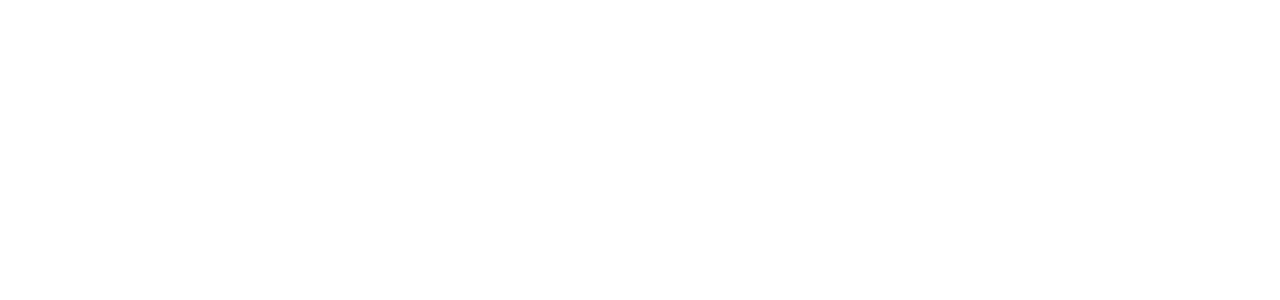
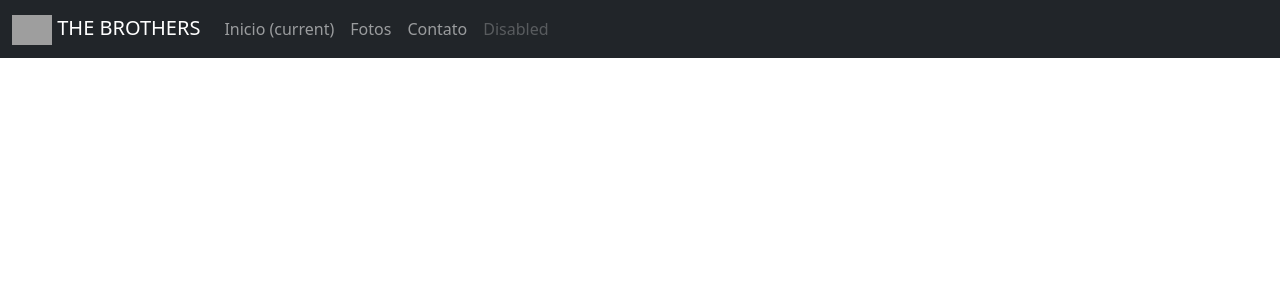
Before and after one commit to Dihhg/bootstrap, a PHP site: page / in a window 1280 px wide. Before the commit the part shown is empty. Shown: the top 300 px of the page. Run offline with PHP 8.4, Linux system fonts and the light colour scheme; grey boxes are pictures that could not be loaded.

Commit message:
navbar inserida

```diff
--- a/inc/footer.php
+++ b/inc/footer.php
@@ -5,4 +5,6 @@
 <script src="https://cdn.jsdelivr.net/npm/bootstrap@5.0.1/dist/js/bootstrap.bundle.min.js" integrity="sha384-gtEjrD/SeCtmISkJkNUaaKMoLD0//ElJ19smozuHV6z3Iehds+3Ulb9Bn9Plx0x4" crossorigin="anonymous"></script>
     <script src="https://cdn.jsdelivr.net/npm/@popperjs/core@2.9.2/dist/umd/popper.min.js" integrity="sha384-IQsoLXl5PILFhosVNubq5LC7Qb9DXgDA9i+tQ8Zj3iwWAwPtgFTxbJ8NT4GN1R8p" crossorigin="anonymous"></script>
     <script src="https://cdn.jsdelivr.net/npm/bootstrap@5.0.1/dist/js/bootstrap.min.js" integrity="sha384-Atwg2Pkwv9vp0ygtn1JAojH0nYbwNJLPhwyoVbhoPwBhjQPR5VtM2+xf0Uwh9KtT" crossorigin="anonymous"></script>
+</body>
+
 </html>
--- a/inc/header.php
+++ b/inc/header.php
@@ -1,5 +1,29 @@
-</body>
-
-<header>
-
-</header>
+<body>
+    <header>
+        <nav class="navbar navbar-expand-md navbar-dark bg-dark">
+            <div class="container-fluid">
+                <a class="navbar-brand" href="index.php">
+                    <img src="https://w7.pngwing.com/pngs/181/882/png-transparent-insurance-agent-house-real-estate-business-houses-silhouette-angle-logo-insurance.png" alt="logo" whidh="30px" height="30">
+                    THE BROTHERS</a>
+                <button class="navbar-toggler" type="button" data-bs-toggle="collapse" data-bs-target="#navbarNav" aria-controls="navbarNav" aria-expanded="false" aria-label="Toggle navigation">
+                    <span class="navbar-toggler-icon"></span>
+                </button>
+                <div class="collapse navbar-collapse" id="navbarNav">
+                    <ul class="navbar-nav ml-auto">
+                        <li class="nav-item active">
+                            <a class="nav-link" href="#">Inicio <span class="sr-only">(current)</span></a>
+                        </li>
+                        <li class="nav-item">
+                            <a class="nav-link" href="#">Fotos</a>
+                        </li>
+                        <li class="nav-item">
+                            <a class="nav-link" href="#">Contato</a>
+                        </li>
+                        <li class="nav-item">
+                            <a class="nav-link disabled" href="#" tabindex="-1" aria-disabled="true">Disabled</a>
+                        </li>
+                    </ul>
+                </div>
+            </div>
+        </nav>
+    </header>
--- a/index.php
+++ b/index.php
@@ -1,13 +1,3 @@
 <?php require_once("./inc/head.php"); ?>
 <?php require_once("./inc/header.php"); ?>
-
-<body>
-
 <?php require_once("./inc/footer.php"); ?>
-
-    <script src="https://cdn.jsdelivr.net/npm/bootstrap@5.0.1/dist/js/bootstrap.bundle.min.js" integrity="sha384-gtEjrD/SeCtmISkJkNUaaKMoLD0//ElJ19smozuHV6z3Iehds+3Ulb9Bn9Plx0x4" crossorigin="anonymous"></script>
-    <script src="https://cdn.jsdelivr.net/npm/@popperjs/core@2.9.2/dist/umd/popper.min.js" integrity="sha384-IQsoLXl5PILFhosVNubq5LC7Qb9DXgDA9i+tQ8Zj3iwWAwPtgFTxbJ8NT4GN1R8p" crossorigin="anonymous"></script>
-    <script src="https://cdn.jsdelivr.net/npm/bootstrap@5.0.1/dist/js/bootstrap.min.js" integrity="sha384-Atwg2Pkwv9vp0ygtn1JAojH0nYbwNJLPhwyoVbhoPwBhjQPR5VtM2+xf0Uwh9KtT" crossorigin="anonymous"></script>
-
-</body>
-</html>
```
Also changed, not shown: inc/img/logo.jpg (added).
